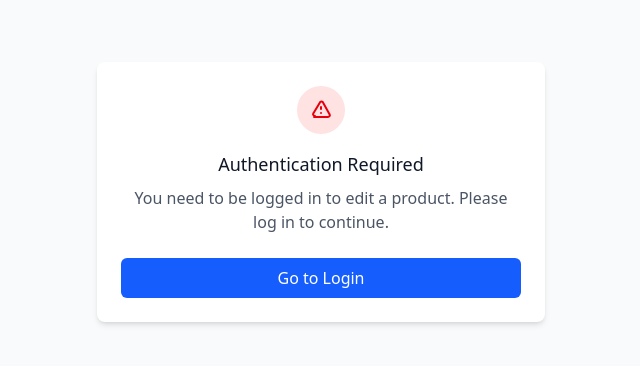
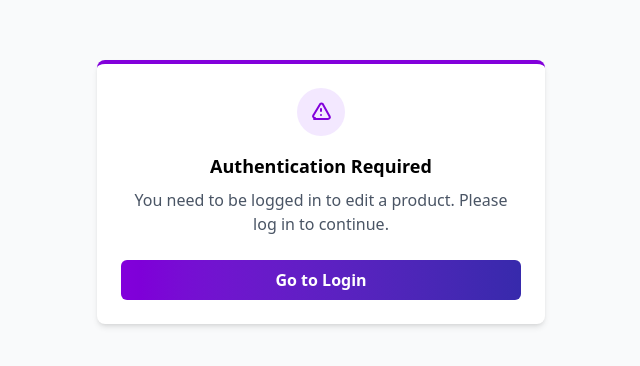
Before and after one commit to WoutSeverens-UCLL/cloud-native-engineering-groep11, a Next.js app in the folder frontend/: page /products/edit/1 in a window 1280 px wide. Shown: the part 208-574 px from the top of the page, without its empty margins (319-959 px from the left). Built offline with nearby package versions, Linux system fonts and the light colour scheme; no server answers.

Commit message:
changing style to purple

```diff
--- a/frontend/pages/products/edit/[id].tsx
+++ b/frontend/pages/products/edit/[id].tsx
@@ -78,7 +78,7 @@ export default function EditProduct() {
     return (
       <div className="min-h-screen flex items-center justify-center bg-gray-50">
         <div className="text-center">
-          <Loader className="h-8 w-8 animate-spin mx-auto mb-4 text-blue-600" />
+          <Loader className="h-8 w-8 animate-spin mx-auto mb-4 text-purple-700" />
           <p className="text-gray-600 text-lg">Loading</p>
         </div>
       </div>
@@ -88,11 +88,11 @@ export default function EditProduct() {
   if (!loggedInUser) {
     return (
       <div className="min-h-screen flex items-center justify-center bg-gray-50">
-        <div className="max-w-md w-full bg-white rounded-lg shadow-md p-6 text-center">
+        <div className="max-w-md w-full bg-white rounded-lg shadow-md border-t-4 border-t-purple-700 p-6 text-center">
           <div className="mb-4">
-            <div className="mx-auto flex items-center justify-center h-12 w-12 rounded-full bg-red-100">
+            <div className="mx-auto flex items-center justify-center h-12 w-12 rounded-full bg-purple-100">
               <svg
-                className="h-6 w-6 text-red-600"
+                className="h-6 w-6 text-purple-700"
                 fill="none"
                 viewBox="0 0 24 24"
                 stroke="currentColor"
@@ -106,7 +106,7 @@ export default function EditProduct() {
               </svg>
             </div>
           </div>
-          <h3 className="text-lg font-medium text-gray-900 mb-2">
+          <h3 className="text-lg font-semibold text-black mb-2">
             Authentication Required
           </h3>
           <p className="text-gray-600">
@@ -116,7 +116,7 @@ export default function EditProduct() {
           <div className="mt-6">
             <button
               onClick={() => router.push("/login")}
-              className="w-full bg-blue-600 text-white px-4 py-2 rounded-md hover:bg-blue-700 transition-colors cursor-pointer"
+              className="w-full bg-gradient-to-r from-purple-700 to-indigo-800 hover:from-purple-800 hover:to-indigo-900 text-white font-semibold cursor-pointer px-4 py-2 rounded-md transition-colors"
             >
               Go to Login
             </button>
@@ -131,12 +131,12 @@ export default function EditProduct() {
     loggedInUser.email !== product?.sellerId
   ) {
     return (
-      <div className="min-h-screen flex items-center justify-center bg-gray-50">
+      <div className="min-h-screen flex items-center justify-center border-t-4 border-t-purple-700 bg-gray-50">
         <div className="max-w-md w-full bg-white rounded-lg shadow-md p-6 text-center">
           <div className="mb-4">
-            <div className="mx-auto flex items-center justify-center h-12 w-12 rounded-full bg-yellow-100">
+            <div className="mx-auto flex items-center justify-center h-12 w-12 rounded-full bg-purple-100">
               <svg
-                className="h-6 w-6 text-yellow-600"
+                className="h-6 w-6 text-purple-700"
                 fill="none"
                 viewBox="0 0 24 24"
                 stroke="currentColor"
@@ -150,7 +150,7 @@ export default function EditProduct() {
               </svg>
             </div>
           </div>
-          <h3 className="text-lg font-medium text-gray-900 mb-2">
+          <h3 className="text-lg font-semibold text-black mb-2">
             Access Denied
           </h3>
           <p className="text-gray-600 mb-2">
@@ -159,7 +159,7 @@ export default function EditProduct() {
           <div className="mt-6">
             <button
               onClick={() => window.history.back()}
-              className="w-full bg-gray-600 text-white px-4 py-2 rounded-md hover:bg-gray-700 transition-colors cursor-pointer"
+              className="w-full bg-gradient-to-r from-purple-700 to-indigo-800 hover:from-purple-800 hover:to-indigo-900 text-white font-semibold cursor-pointer px-4 py-2 rounded-md transition-colors"
             >
               Go Back
             </button>
```
